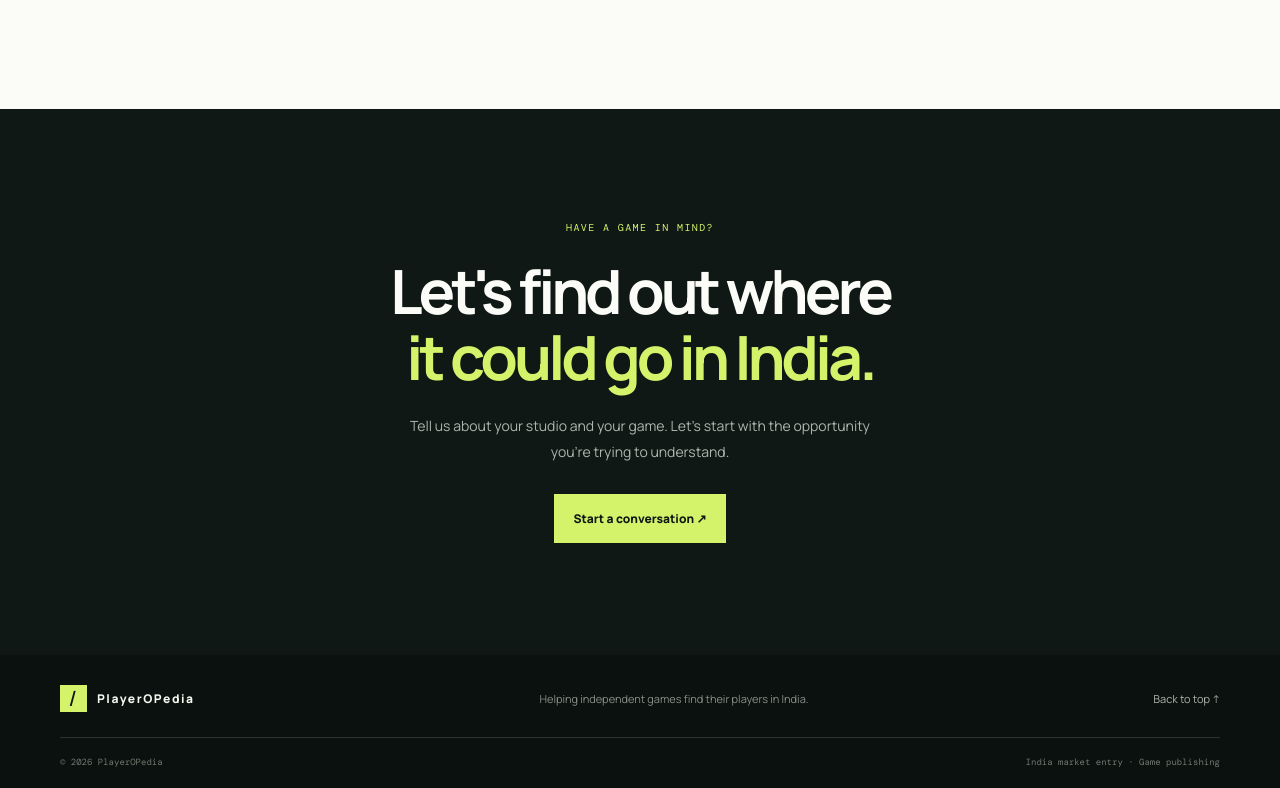
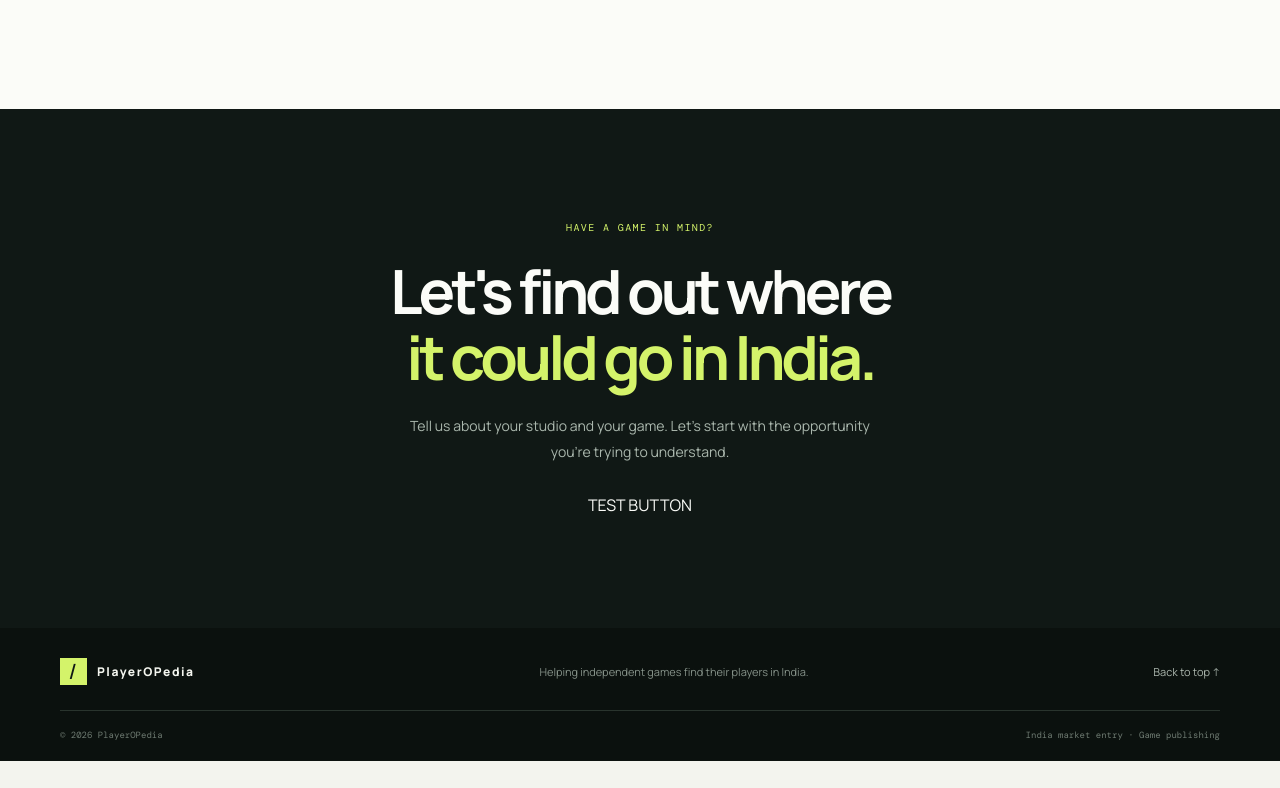
Before and after one commit to laksuraj/play-pedia, a plain HTML site: page index.html in a window 1280 px wide. Shown: the part 5651-6439 px from the top of the page. After the commit the page ends 6412 px from the top, so only its background shows below. Drawn offline with nearby package versions, Linux system fonts and the light colour scheme.

Commit message:
Update index.html

```diff
--- a/index.html
+++ b/index.html
@@ -211,8 +211,7 @@
         <p class="eyebrow">HAVE A GAME IN MIND?</p>
         <h2>Let's find out where<br><em>it could go in India.</em></h2>
         <p>Tell us about your studio and your game. Let's start with the opportunity you're trying to understand.</p>
-        <a class="button button-light"href="https://mail.google.com/mail/?view=cm&fs=1&to=laksuraj90@gmail.com&su=India%20Market%20Enquiry"target="_blank"rel="noopener noreferrer">
-          Start a conversation ↗
+        <a href="https://www.google.com" target="_blank" rel="noopener noreferrer">TEST BUTTON
         </a>
 
       </div>
```
